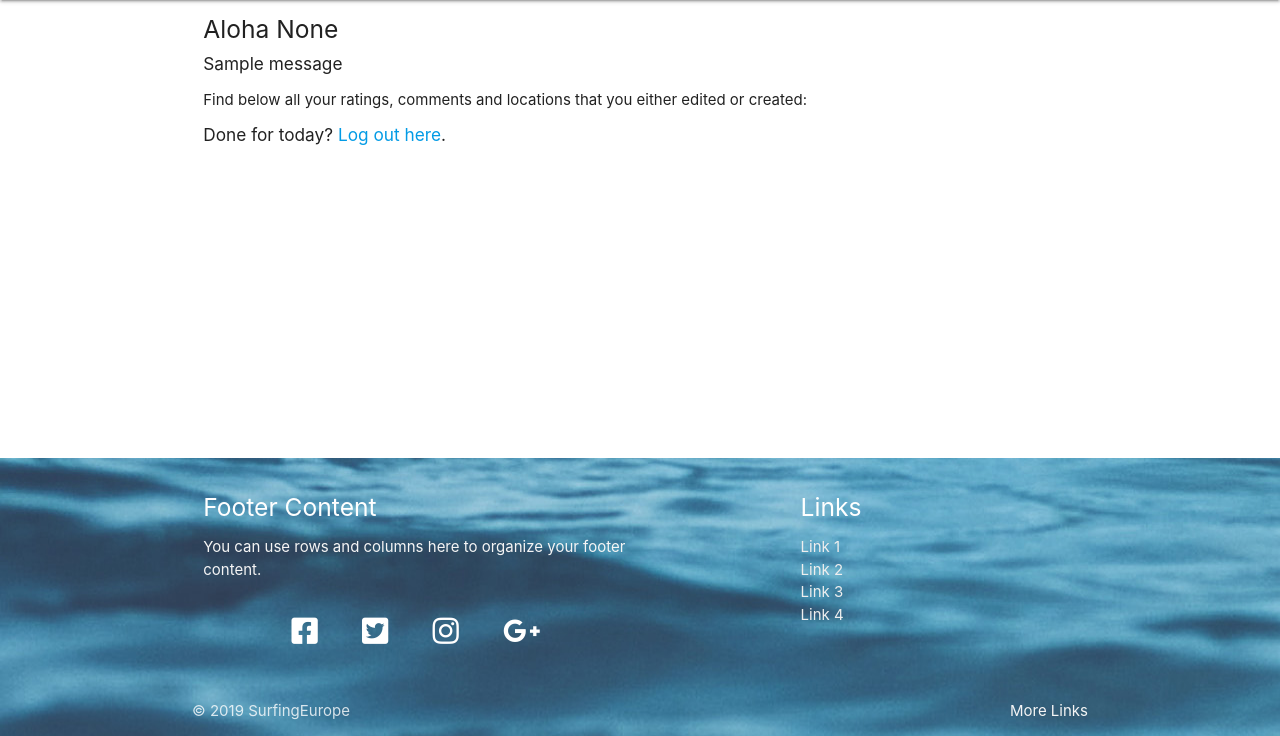
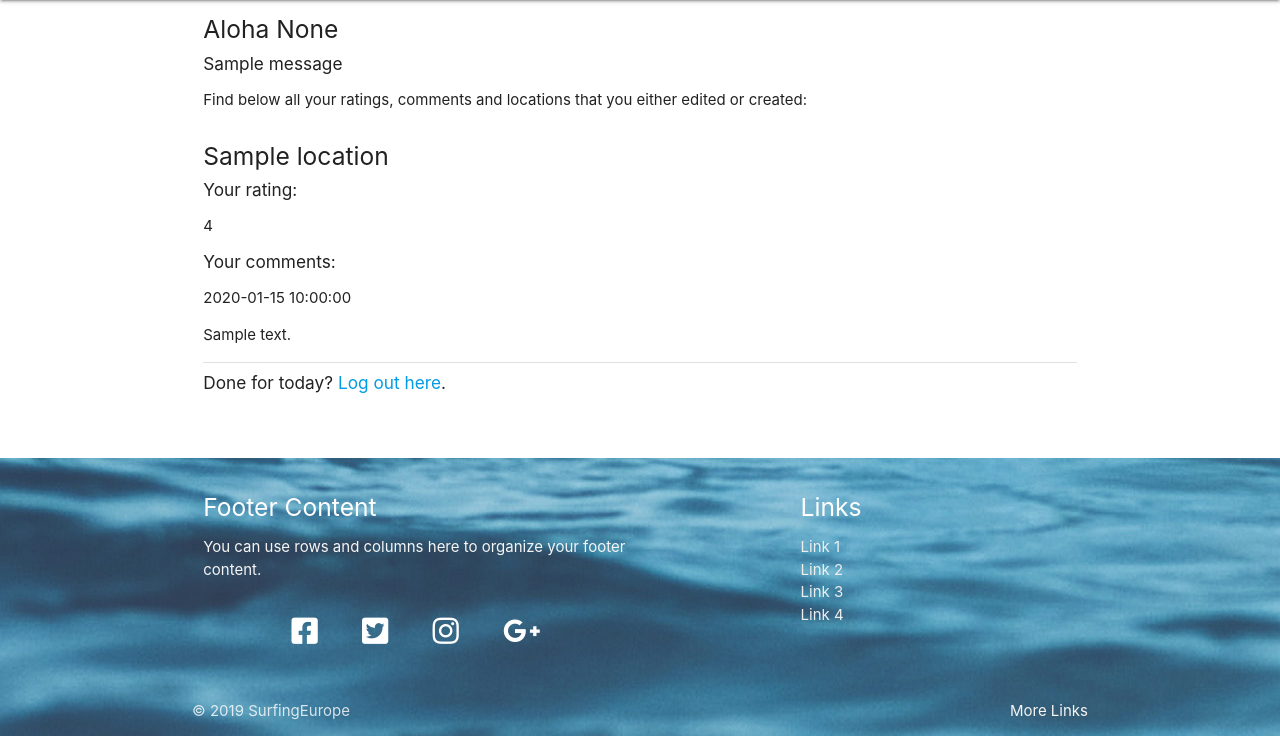
Before and after one commit to Code-Institute-Submissions/Third_milestone, a Flask app: page /user_logged in a window 1280 px wide. Shown: the part 64-800 px from the top of the page. Run offline with Flask 2, Linux system fonts and the light colour scheme; one stand-in notice (Sample message) is shown; a database or web service that is not in the repository returns one stand-in record (Sample ...); some libraries are stand-ins or nearby versions.

Commit message:
Add functionality to allow user to rate a location only once but update the vote if needed

```diff
--- a/app.py
+++ b/app.py
@@ -151,9 +151,9 @@ SELECTED LOCATION
 def spot(location_id):
     user = user_in_session()
     if 'username' not in session:
-        flash('Please log in to rate and comment on this location')
+        flash('Please log in to rate and comment on this location', 'login')
     else:
-        flash('Please comment and rate this location below:')
+        flash('Please comment and rate this location below:', 'login')
     location = mongo.db.locations.find_one({'_id': ObjectId(location_id)})
     locations_random = mongo.db.locations.aggregate([
         { '$unwind': '$ratings' },
@@ -183,8 +183,47 @@ RATES AND COMMENTS
 @app.route('/user_input/<location_id>', methods=['POST', 'GET'])
 def user_input(location_id):
     user = user_in_session()
+    user_in_rating = None
+    if mongo.db.locations.find({ 'ratings.user_name': user }):
+        user_in_rating = user
+    # if user ==
+    print(user_in_rating)
     now = datetime.now().strftime('%Y-%m-%d at %H:%M:%S')
     location = mongo.db.locations.find_one({'_id': ObjectId(location_id)})
+    # db.collection.update(
+    # <query>,
+    # <update>,
+    # {
+    #     upsert: <boolean>,
+    #     multi: <boolean>,
+    #     writeConcern: <document>,
+    #     collation: <document>,
+    #     arrayFilters: [ <filterdocument1>, ... ]
+    # }
+    # )
+
+    #     '_id': ObjectId(location_id), 'ratings.user_name': user
+    # },
+    # { '$set': { 'ratings.$.rate': "XXX" } })
+    #     { '$and': [ {
+    #         'name': ('username' in session)
+    #     },
+    #     {
+    #         'user_name': user
+    #     }]}
+    # )
+        # { '_id': ObjectId(location_id) },
+        # { 'ratings': {
+        #     '$elemMatch': { 'user_name': user }
+        #     }
+        # })
+    # if request.method == 'POST':
+    #     mongo.db.locations.update(
+    #         { '_id': ObjectId(location_id), 'ratings.user_name': user },
+    #         { '$set': { 'ratings.$.rate': request.form['rating'] } },
+    #         { 'upsert': True, 'multi': True, 'arrayFilters': [{ 'rate': [1, 2, 3, 4, 5]}] }
+    #         )
+
     if 'username' not in session:
         flash('Please log in or register to rate and comment!')
         return redirect(url_for('user'))
@@ -193,18 +232,21 @@ def user_input(location_id):
         if 'rating' in request.form:
             mongo.db.locations.update(
                 {
-                    '_id': ObjectId(location_id)
+                    '_id': ObjectId(location_id), 'ratings.user_name': user
                 },
+                { '$set': { 'ratings.$.rate': request.form['rating'] } },
+                False, True )
+            mongo.db.locations.update(
                 {
-                    '$push': {
-                        'ratings': {
-                            '$each': [ { 'user_name': user, 'rate': request.form['rating'] } ]
-                        }
-                    }
-                }
-            )
-            flash('Thank you for rating the spot!')
-            return redirect(url_for('user_logged'))
+                    '_id': ObjectId(location_id), 'ratings.user_name': { '$ne': user }
+                },
+                { '$addToSet': {
+                    'ratings': {
+                        'user_name': user, 'rate': request.form['rating']
+                }}},
+                False, True )
+            flash('Thank you for your rating!', 'spot')
+            return redirect(url_for('spot', location_id=location_id))
         else:
             mongo.db.locations.update(
             {
@@ -218,8 +260,8 @@ def user_input(location_id):
                 }
             }
         )
-        flash('Thank you for commenting on the spot!')
-        return redirect(url_for('user_logged'))
+        flash('Thank you for your comment!', 'spot')
+        return redirect(url_for('spot', location_id=location_id))
 
     return render_template('user_input.html', user=user, location=location)
 
@@ -286,7 +328,29 @@ def user():
 @app.route('/user_logged')
 def user_logged():
     user = user_in_session()
-    return render_template('user_logged.html', user=user)
+    # locations = mongo.db.locations.aggregate([
+    #     { '$unwind': '$ratings' },
+    #     {
+    #         '$group': {
+    #             '_id': '$name',
+    #             'average_rating': { '$avg': '$ratings.rate'},
+    #             'country_name': { '$addToSet': '$country'},
+    #             'break_type_name': { '$addToSet': '$break_type'},
+    #             'old_id': { '$addToSet': '$_id'}
+    #         }
+    #     },
+    #     {
+    #         '$sort': { '_id': 1 }
+    #     }
+    # ])
+    locations_user = mongo.db.locations.find({
+        '$or': [
+            { 'ratings.user_name': user },
+            { 'comments.user_name': user }
+            ]
+        })
+
+    return render_template('user_logged.html', user=user, locations=locations, locations_user=locations_user)
 
 @app.route('/user_logout')
 def user_logout():
--- a/templates/user_logged.html
+++ b/templates/user_logged.html
@@ -19,26 +19,24 @@
 
             <p>Find below all your ratings, comments and locations that you either edited or created:</p>
 
+        </div>
+        <div class="col s12">
+
+            {% for location in locations_user %}
+            <h5>{{ location.name }}</h5>
+            <h6>Your rating:</h6>
+                {% for rate in location.ratings %}
+                    <p>{{ rate.rate }}</p>
+                {% endfor %}
+            <h6>Your comments:</h6>
+                {% for comment in location.comments %}
+                    <p>{{ comment.date_added }}</p>
+                    <p>{{ comment.comment }}</p>
+                    <li class="divider"></li>
+                {% endfor %}
+            {% endfor %}
+
             <h6>Done for today? <a href="{{ url_for('user_logout') }}">Log out here</a>.</h6>
-
-            <!-- <form method="POST" action="{{ url_for('login') }}">
-
-                <div class="row">
-
-                    <div class="input-field col s12">
-                        <input placeholder="Username" id="username" name="username" type="text" class="validate">
-                        <label for="username">Username</label>
-                    </div>
-
-                    <button class="btn waves-effect waves-light" type="submit" name="action">Log In
-                    </button>
-
-                </div>
-            </form> -->
-<!--
-            <div>
-                <h6>Don't have an account? <a href="{{ url_for('register') }}">Sign up here</a>.</h6>
-            </div> -->
 
         </div>
 
```
Also changed, not shown: templates/spot.html (+20 -4 lines), templates/user_input.html (+11 -2 lines).
